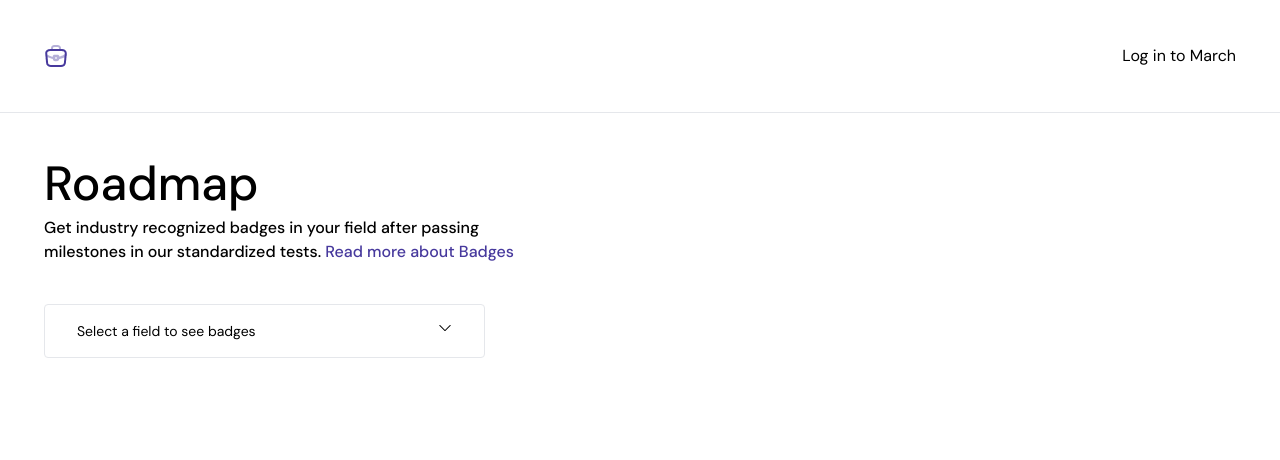
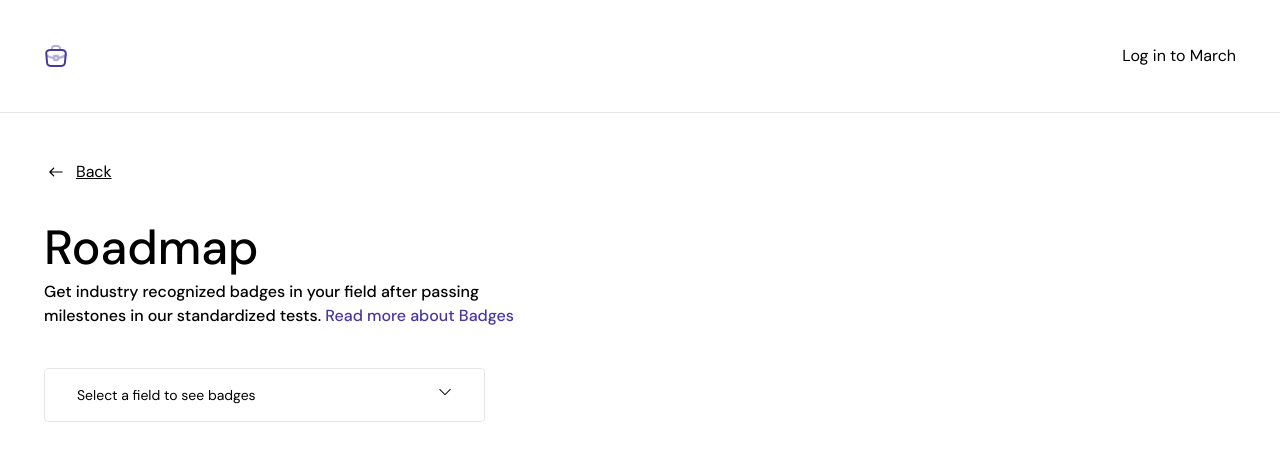
Before and after one commit to a11rew/march, a Next.js app: page /badges in a window 1280 px wide. Shown: the top 460 px of the page. Built offline with nearby package versions, Linux system fonts and the light colour scheme.

Commit message:
add back button

```diff
--- a/pages/badges/index.tsx
+++ b/pages/badges/index.tsx
@@ -2,12 +2,24 @@ import { useState } from "react";
 import { NextPage } from "next";
 import Dropdown from "./Dropdown";
 import BadgesDisplay from "./BadgesDisplay";
+import { IoIosArrowRoundBack } from "react-icons/io";
+import { useRouter } from "next/router";
 
 const Badges: NextPage = (): JSX.Element => {
   const [selected, setSelected] = useState<{ name: string }>();
+  const router = useRouter();
 
   return (
-    <div className="h-screen flex flex-col pt-40">
+    <div className="h-screen flex flex-col pt-40 gap-10">
+      <div>
+        <button
+          className="flex items-center gap-2"
+          onClick={() => router.back()}
+        >
+          <IoIosArrowRoundBack className="text-2xl" />
+          <span className="underline">Back</span>
+        </button>
+      </div>
       <div>
         <h1 className="font-medium text-5xl">Roadmap</h1>
         <p className="font-medium mt-2 mb-10">
```
